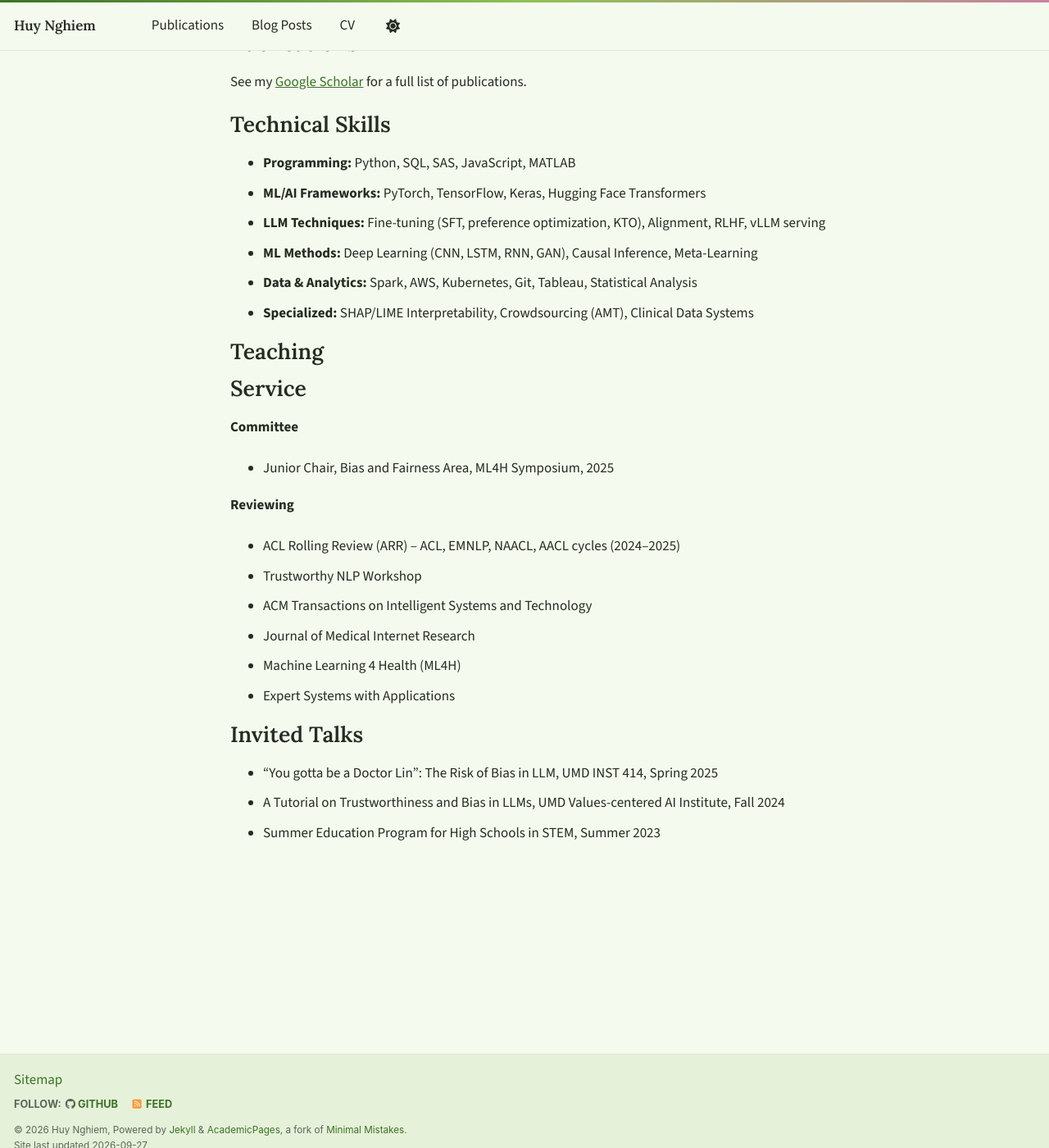
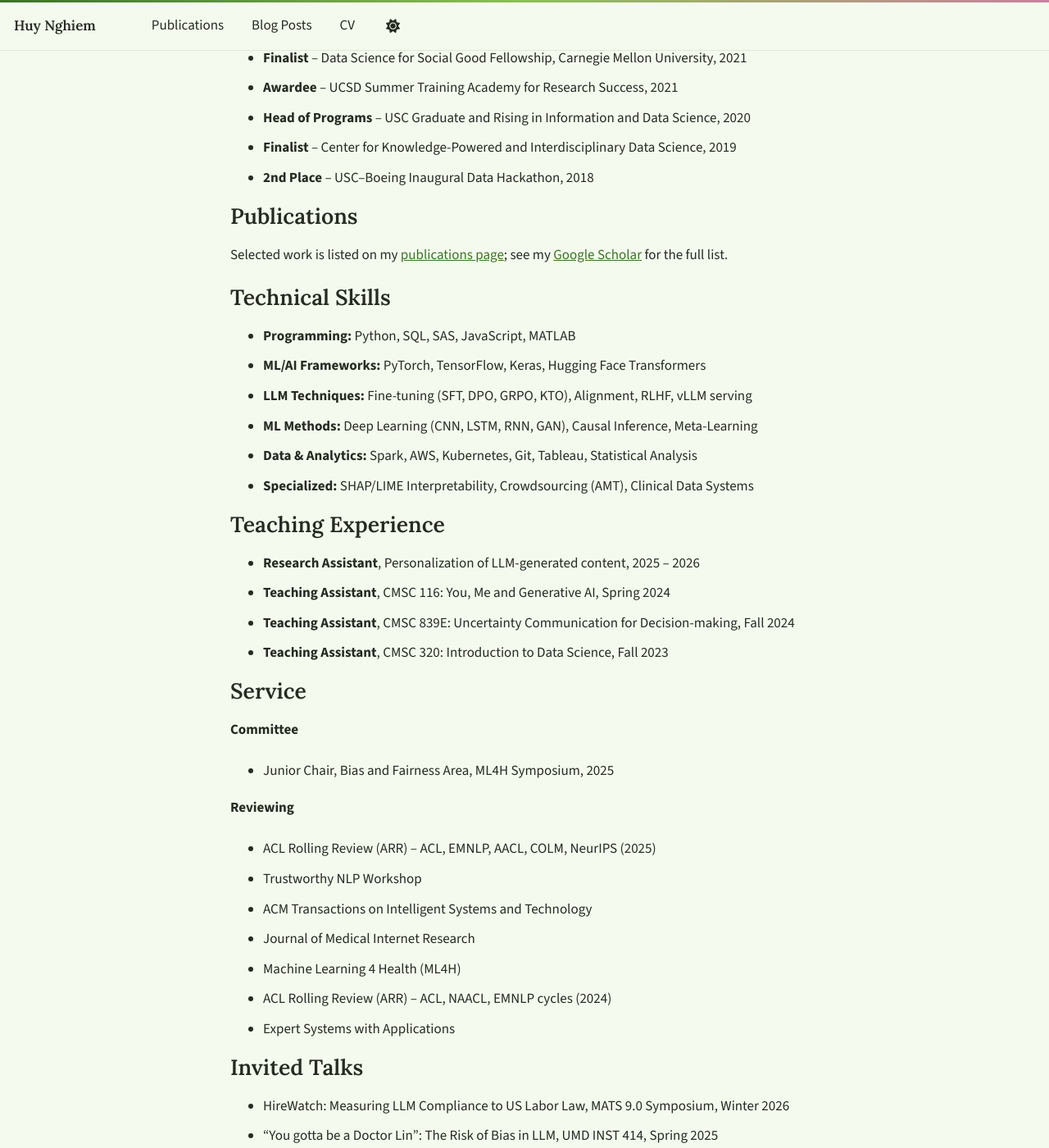
Before and after one commit to hnghiem-nlp/hnghiem-nlp.github.io, a Jekyll site: the page built from _pages/cv.md, in a window 1280 px wide and 1400 px high, scrolled down 2242 px. Shown: the whole window at 82% size. Built offline with Jekyll 4.4.1, drawn with Linux system fonts in a browser that asks for light colours; a script that is not in the unit is left out; some of the changed text lies outside the part shown.

Commit message:
Update CV from September 2026 PDF; add NeurIPS acceptance news
- Publish Academic_CV_092026.pdf and point the download button at it
- Add UC Irvine B.S., 2026 NYC research internship, MATS 9.1, teaching
  history and the MATS 9.0 Symposium talk; refresh reviewing and skills
- Announce the first-authored NeurIPS 2026 Evaluation & Datasets Track
  acceptance in News & Updates

Co-Authored-By: Claude Opus 5 (1M context) <noreply@anthropic.com>

```diff
--- a/_pages/cv.md
+++ b/_pages/cv.md
@@ -9,7 +9,7 @@ redirect_from:
 
 {% include base_path %}
 
-[Download CV (PDF)](/files/Academic_CV_032026.pdf){: .btn .btn--primary}
+[Download CV (PDF)](/files/Academic_CV_092026.pdf){: .btn .btn--primary}
 
 Education
 ======
@@ -18,6 +18,8 @@ Education
   * Dissertation focus: Safety, Robustness and Trustworthiness in AI Systems.
 * **M.S. in Computer Science**, University of Southern California, Los Angeles, 2018 – 2021
   * Concentration: Data Science. GPA: 3.83/4.0.
+* **B.S. in Applied Mathematics & Public Health**, University of California, Irvine, 2013
+  * GPA: 3.5/4.0.
 
 Research Experience
 ======
@@ -28,7 +30,7 @@ Research Experience
   * Causal Fairness: Develop counterfactual fairness methods with respect to protected attributes, enhancing transparency in AI decision-making.
   * Explainable AI: Leverage causal inference and in-context learning to reduce stereotypes in generative explanations from large language models.
 
-* **MATS 9.0 Fellow**, Berkeley, 2026
+* **MATS 9.0 & 9.1 Fellow**, Berkeley, 2026
   * AI + Legal Alignment: Developing audit methods to evaluate, predict, and orient LLM and AI tools to legal requirements.
 
 * **Researcher**, Information Sciences Institute, Marina del Rey, 2019 – 2023
@@ -43,6 +45,10 @@ Research Experience
 
 Industry Experience
 ======
+* **Research Intern**, AI Applied Science, New York City, NY, 2026
+  * Design novel QUR evaluation framework for RAG artifacts to categorize risk profiles for downstream performance, leading to insights for optimization and system selection.
+  * Adapt QUR to agentic RAG systems to augment reliable contextual engineering.
+
 * **GenAI Research Intern**, Oracle Cloud Infrastructure (OCI), Burlington, MA, 2025
   * Build an iterative alignment framework for conversational medical assistants using preference optimization methods.
   * Achieve up to 42% improvement in harmful query detection on the CARES-18K benchmark across multiple LLMs.
@@ -58,8 +64,8 @@ Industry Experience
 
 Honors & Awards
 ======
-* **MATS 9.0 Scholar** – Acceptance rate below 7%, 2026
-* **Outstanding Reviewer Award** – IJCNLP-ACL 2025
+* **MATS 9.0 & 9.1 Scholar** – Acceptance rate below 7%, 2026
+* **Outstanding Reviewer Award** – IJCNLP-AACL 2025
 * **Best Paper Award** – ML4H Symposium, 2025
 * **Outstanding Paper Award** – AAAI PDLM Workshop, 2025
 * **Leadership Award** – Capital One (Manager-nominated), 2024
@@ -72,19 +78,23 @@ Honors & Awards
 
 Publications
 ======
-See my [Google Scholar](https://scholar.google.com/citations?user=dDDHNL0AAAAJ) for a full list of publications.
+Selected work is listed on my [publications page](/publications/); see my [Google Scholar](https://scholar.google.com/citations?user=dDDHNL0AAAAJ) for the full list.
 
 Technical Skills
 ======
 * **Programming:** Python, SQL, SAS, JavaScript, MATLAB
 * **ML/AI Frameworks:** PyTorch, TensorFlow, Keras, Hugging Face Transformers
-* **LLM Techniques:** Fine-tuning (SFT, preference optimization, KTO), Alignment, RLHF, vLLM serving
+* **LLM Techniques:** Fine-tuning (SFT, DPO, GRPO, KTO), Alignment, RLHF, vLLM serving
 * **ML Methods:** Deep Learning (CNN, LSTM, RNN, GAN), Causal Inference, Meta-Learning
 * **Data & Analytics:** Spark, AWS, Kubernetes, Git, Tableau, Statistical Analysis
 * **Specialized:** SHAP/LIME Interpretability, Crowdsourcing (AMT), Clinical Data Systems
 
-Teaching
+Teaching Experience
 ======
+* **Research Assistant**, Personalization of LLM-generated content, 2025 – 2026
+* **Teaching Assistant**, CMSC 116: You, Me and Generative AI, Spring 2024
+* **Teaching Assistant**, CMSC 839E: Uncertainty Communication for Decision-making, Fall 2024
+* **Teaching Assistant**, CMSC 320: Introduction to Data Science, Fall 2023
 
 Service
 ======
@@ -92,15 +102,17 @@ Service
 * Junior Chair, Bias and Fairness Area, ML4H Symposium, 2025
 
 **Reviewing**
-* ACL Rolling Review (ARR) – ACL, EMNLP, NAACL, AACL cycles (2024–2025)
+* ACL Rolling Review (ARR) – ACL, EMNLP, AACL, COLM, NeurIPS (2025)
 * Trustworthy NLP Workshop
 * ACM Transactions on Intelligent Systems and Technology
 * Journal of Medical Internet Research
 * Machine Learning 4 Health (ML4H)
+* ACL Rolling Review (ARR) – ACL, NAACL, EMNLP cycles (2024)
 * Expert Systems with Applications
 
 Invited Talks
 ======
+* HireWatch: Measuring LLM Compliance to US Labor Law, MATS 9.0 Symposium, Winter 2026
 * "You gotta be a Doctor Lin": The Risk of Bias in LLM, UMD INST 414, Spring 2025
 * A Tutorial on Trustworthiness and Bias in LLMs, UMD Values-centered AI Institute, Fall 2024
 * Summer Education Program for High Schools in STEM, Summer 2023
```
Also changed, not shown: _pages/about.md (+4 -0 lines), 1 other file.
